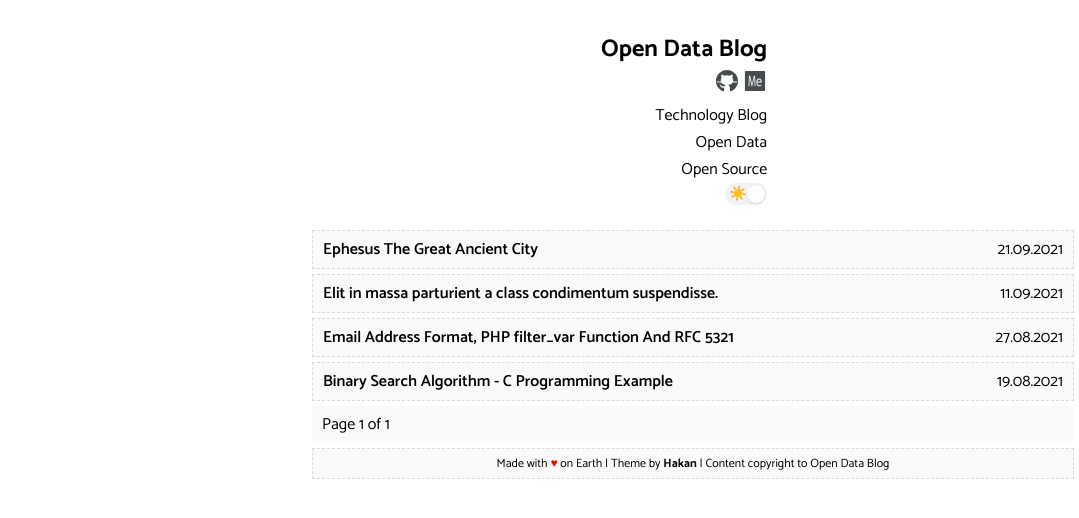
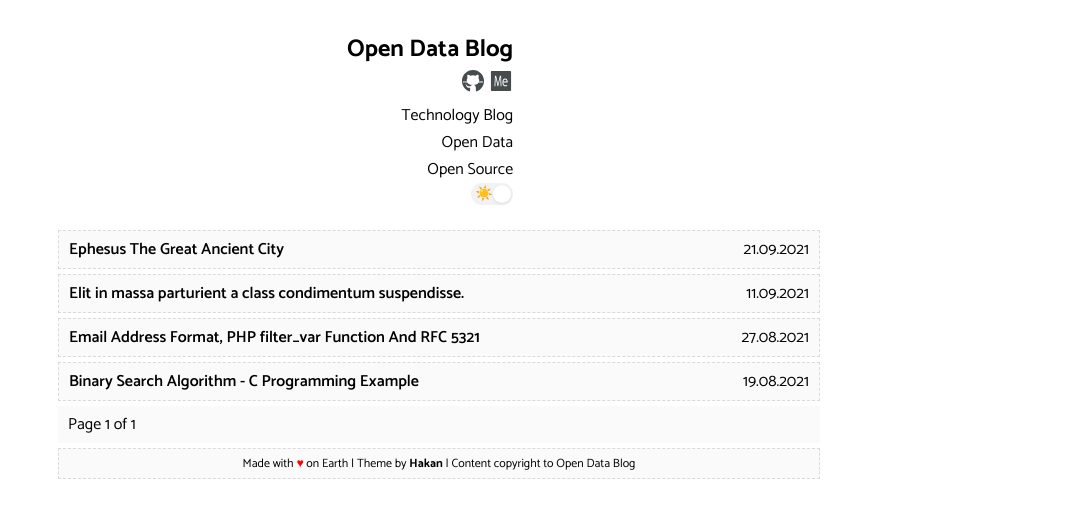
Before and after one commit to opendatablog/opendatablog.github.io, a Jekyll site: the page built from index.html, in a window 1280 px wide. Shown: the top 518 px of the page, without its empty margins (201-1280 px from the left). Built offline with Jekyll 4.4.1, drawn with Linux system fonts in a browser that asks for light colours; the list of posts is cut into pages by our own code.

Commit message:
Update default.html

```diff
--- a/_layouts/default.html
+++ b/_layouts/default.html
@@ -1,8 +1,8 @@
 {% include header.html %}
-<div class="container" style="float: right;">
+<div class="container">
 	<div class="profile">
 		<!-- <a href="{{ site.url }}"><img src="{{site.author.picture}}" class="profile-image"></a> -->
-		<div class="profile-about">
+		<div class="profile-about" style="float: right;">
 			<a href="{{ site.url }}"><h2 style="margin-bottom: 0; font-weight: 700;">{{site.author.name}}</h2></a>
 			{% if site.author.facebook %}
 				<a href="https://facebook.com/{{site.author.facebook}}" target="_blank"><img src="assets/images/icon/facebook.svg" class="social-icon"></a>
```
